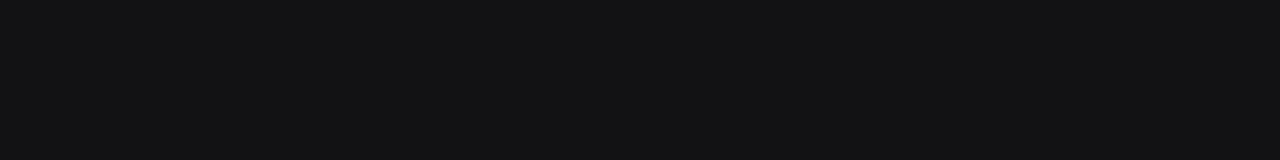
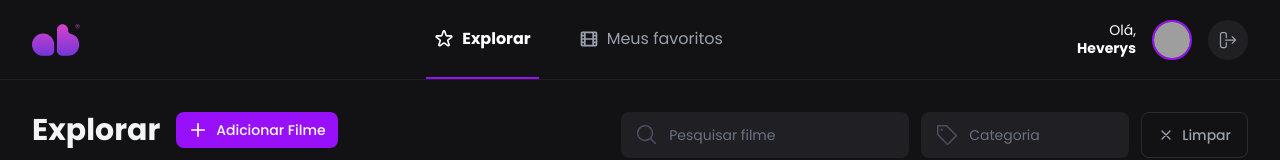
Before and after one commit to pedroverasdev/angular-gerenciador-filmes, an Angular app: page /explore in a window 1280 px wide. Before the commit this address led to /. Shown: the top 160 px of the page. Built offline with nearby package versions, Linux system fonts and the light colour scheme; grey boxes are pictures that could not be loaded.

Commit message:
feat: ✨ configurando a rota de area autenticada

```diff
--- a/angular.json
+++ b/angular.json
@@ -2,7 +2,8 @@
   "$schema": "./node_modules/@angular/cli/lib/config/schema.json",
   "version": 1,
   "cli": {
-    "packageManager": "npm"
+    "packageManager": "npm",
+    "analytics": "efce1cfa-2bc7-4299-a81a-396737df9823"
   },
   "newProjectRoot": "projects",
   "projects": {
--- /dev/null
+++ b/src/app/core/layout/main-layout/main-layout.html
@@ -0,0 +1,3 @@
+<app-header />
+
+<router-outlet />
```
Also changed, not shown: src/app/app.routes.ts (+16 -0 lines), src/app/core/layout/main-layout/main-layout.ts (added, +13 -0 lines), src/app/core/layout/main-layout/main-layout.css (added).
